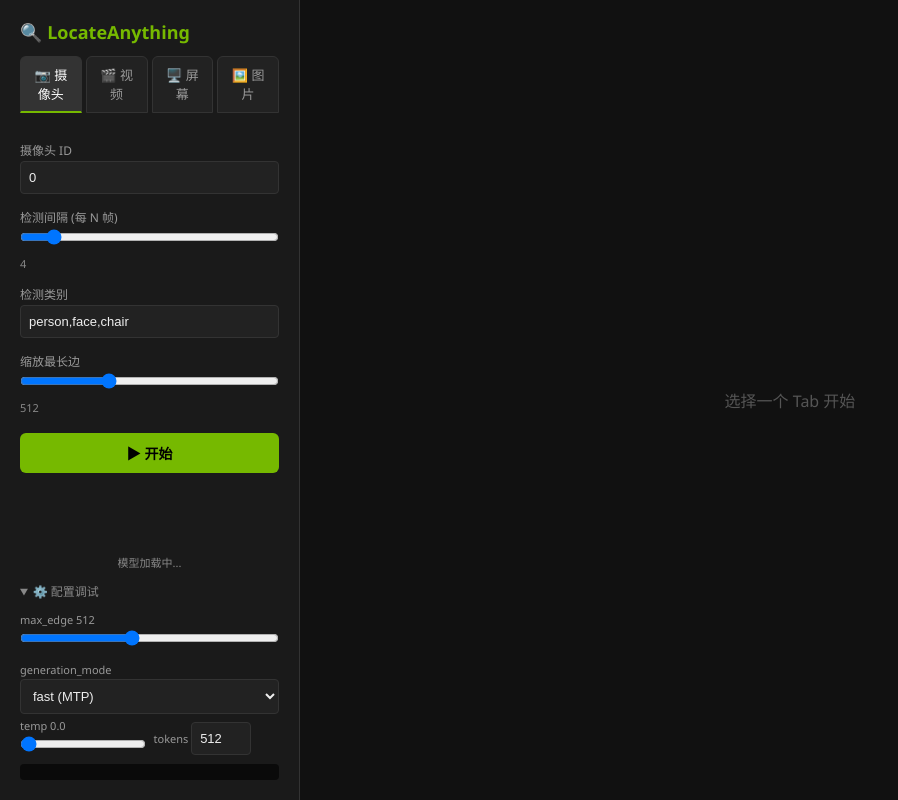
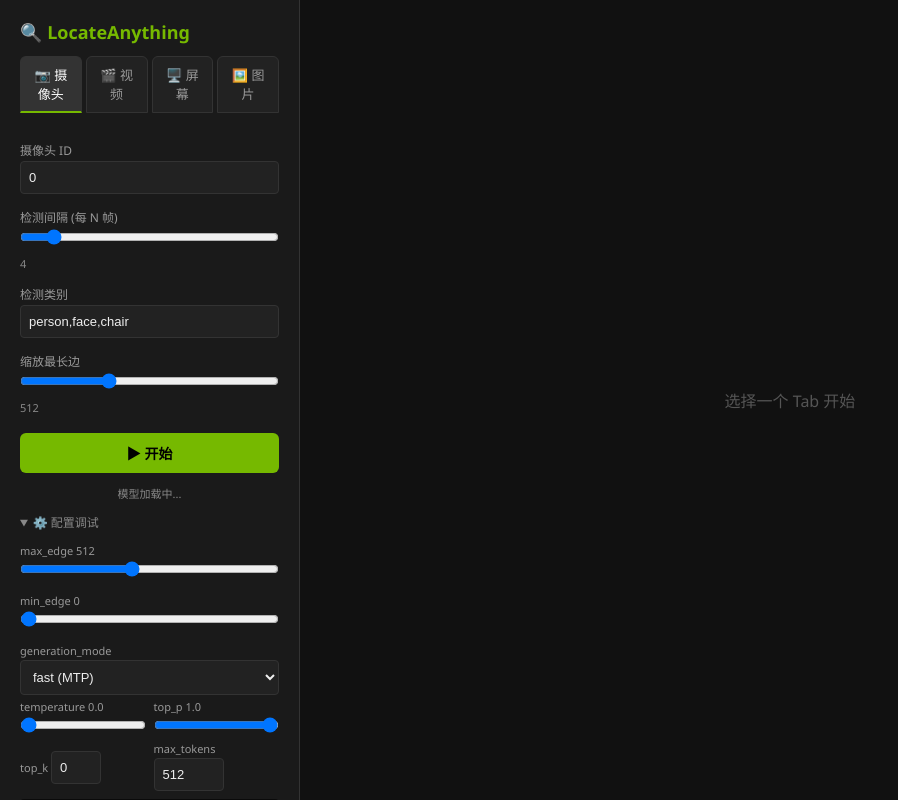
Before and after one commit to xiamigame/locateAnythingForMe, a FastAPI app: page / in a window 1280 px wide, after a click on "⚙️ 配置调试". Shown: the whole page, without its empty margins (0-898 px from the left). Run offline with FastAPI, Linux system fonts and the light colour scheme.

Commit message:
feat: 前端补齐 top_p/top_k/min_edge 配置控件
- 配置面板增加 3 个控件，LocateConfig 全部字段可前端调节
- min_edge=0 映射 None（不限制最短边）
- 参数链路验证: 前端→PUT→config→to_detect_dict()→model.predict()

Co-Authored-By: Claude <noreply@anthropic.com>

```diff
--- a/scripts/server.py
+++ b/scripts/server.py
@@ -241,6 +241,8 @@ async def update_config(data: dict):
     updatable = {"max_edge", "min_edge", "generation_mode", "temperature", "max_new_tokens", "top_p", "top_k"}
     for k, v in data.items():
         if k in updatable and hasattr(la.config, k):
+            if k == "min_edge" and v == 0:
+                v = None
             setattr(la.config, k, v)
             log.info("config updated: %s = %s", k, v)
     return la.config.to_dict()
--- a/scripts/templates/index.html
+++ b/scripts/templates/index.html
@@ -98,6 +98,9 @@ button.stop { background: #c0392b; color: #fff; }
       <label style="font-size:11px">max_edge <span id="cfg-edge-val">512</span>
         <input id="cfg-edge" type="range" value="512" min="128" max="1024" step="64">
       </label>
+      <label style="font-size:11px">min_edge <span id="cfg-minedge-val">0</span>
+        <input id="cfg-minedge" type="range" value="0" min="0" max="512" step="64">
+      </label>
       <label style="font-size:11px">generation_mode
         <select id="cfg-mode">
           <option value="fast">fast (MTP)</option>
@@ -106,11 +109,19 @@ button.stop { background: #c0392b; color: #fff; }
         </select>
       </label>
       <div class="row">
-        <label style="font-size:11px">temp <span id="cfg-temp-val">0.0</span>
+        <label style="font-size:11px">temperature <span id="cfg-temp-val">0.0</span>
           <input id="cfg-temp" type="range" value="0" min="0" max="2" step="0.1">
         </label>
-        <label style="font-size:11px">tokens
-          <input id="cfg-tokens" type="number" value="512" min="32" max="2048" step="64" style="width:60px">
+        <label style="font-size:11px">top_p <span id="cfg-topp-val">1.0</span>
+          <input id="cfg-topp" type="range" value="1" min="0" max="1" step="0.05">
+        </label>
+      </div>
+      <div class="row">
+        <label style="font-size:11px">top_k
+          <input id="cfg-topk" type="number" value="0" min="0" max="100" style="width:50px">
+        </label>
+        <label style="font-size:11px">max_tokens
+          <input id="cfg-tokens" type="number" value="512" min="32" max="2048" step="64" style="width:70px">
         </label>
       </div>
     </div>
@@ -235,8 +246,11 @@ async function loadConfig() {
     const r = await fetch("/api/config");
     const c = await r.json();
     $("#cfg-edge").value = c.max_edge; $("#cfg-edge-val").textContent = c.max_edge;
+    $("#cfg-minedge").value = c.min_edge || 0; $("#cfg-minedge-val").textContent = c.min_edge || 0;
     $("#cfg-mode").value = c.generation_mode;
-    $("#cfg-temp").value = c.temperature; $("#cfg-temp-val").textContent = c.temperature;
+    $("#cfg-temp").value = c.temperature; $("#cfg-temp-val").textContent = parseFloat(c.temperature).toFixed(1);
+    $("#cfg-topp").value = c.top_p; $("#cfg-topp-val").textContent = parseFloat(c.top_p).toFixed(2);
+    $("#cfg-topk").value = c.top_k;
     $("#cfg-tokens").value = c.max_new_tokens;
     _cfgLoaded = true;
   } catch(e) {}
@@ -247,8 +261,11 @@ function cfgChanged(field, value) {
     .catch(e => log("config update failed: " + e));
 }
 $("#cfg-edge").oninput = function() { $("#cfg-edge-val").textContent = this.value; cfgChanged("max_edge", parseInt(this.value)); };
+$("#cfg-minedge").oninput = function() { $("#cfg-minedge-val").textContent = this.value; cfgChanged("min_edge", parseInt(this.value) || null); };
 $("#cfg-mode").onchange = function() { cfgChanged("generation_mode", this.value); };
-$("#cfg-temp").oninput = function() { $("#cfg-temp-val").textContent = parseFloat(this.value).toFixed(1); cfgChanged("temperature", parseFloat(this.value)); };
+$("#cfg-temp").oninput = function() { let v=parseFloat(this.value); $("#cfg-temp-val").textContent=v.toFixed(1); cfgChanged("temperature", v); };
+$("#cfg-topp").oninput = function() { let v=parseFloat(this.value); $("#cfg-topp-val").textContent=v.toFixed(2); cfgChanged("top_p", v); };
+$("#cfg-topk").onchange = function() { cfgChanged("top_k", parseInt(this.value)); };
 $("#cfg-tokens").onchange = function() { cfgChanged("max_new_tokens", parseInt(this.value)); };
 
 // ── 模型状态轮询 ──
```
